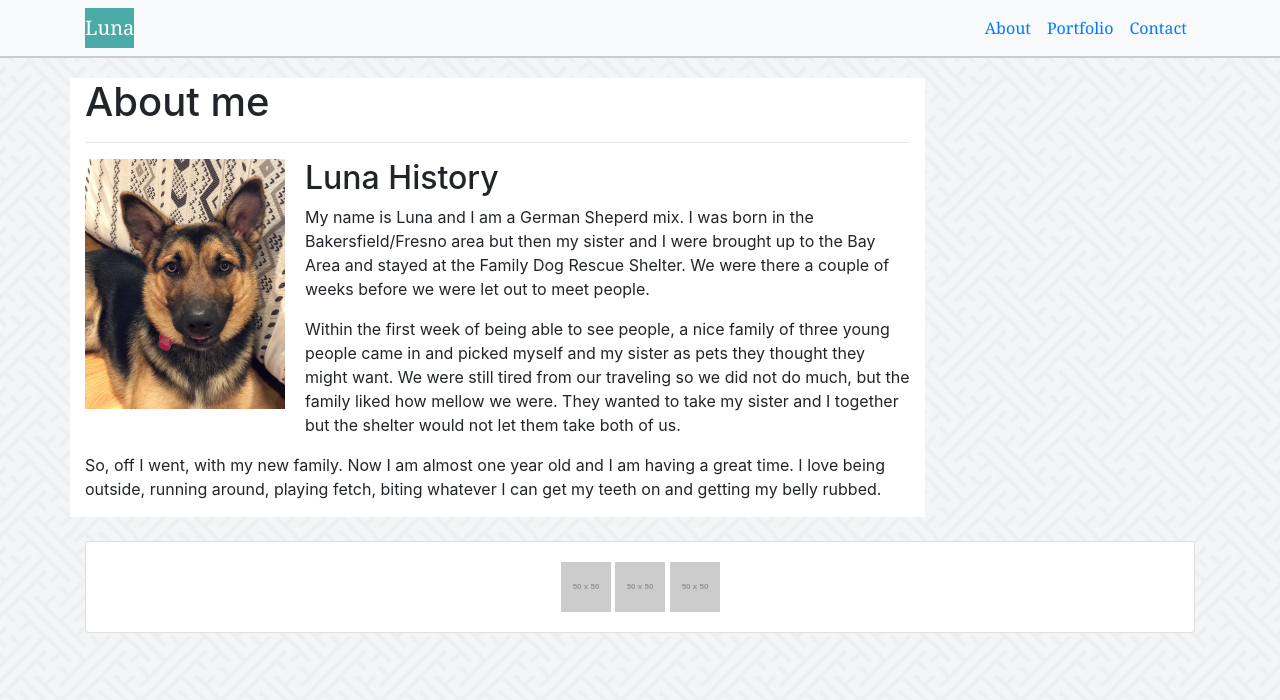
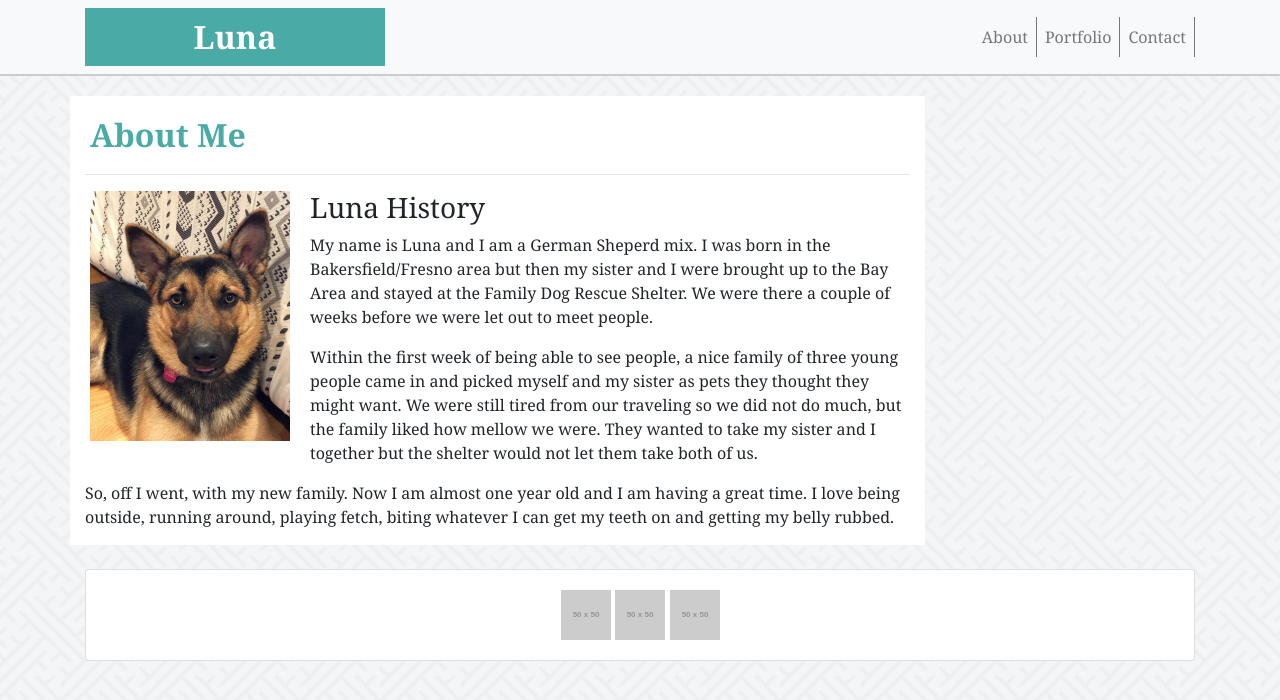
Before and after one commit to sfds1/bootstraphw, a plain HTML site: page index.html in a window 1280 px wide. Drawn offline with nearby package versions, Linux system fonts and the light colour scheme; placeholder pictures from the web are drawn by us; files whose address does not match are found by name.

Commit message:
index file 50% done

```diff
--- a/assets/css/style.css
+++ b/assets/css/style.css
@@ -4,8 +4,24 @@
     font-family: Georgia, 'Times New Roman', Times, serif;
 }
 
-.lunabrand {
+/* About, Portfolio, Contact styling */
 
+#navbarLinks{
+
+    color: #777777;
+    border-right: 1px solid #777777 ;
+
+}
+
+
+/*  How to make the green color be the same as the navbar height? */
+
+.h1 {
+
+    width: 300px;
+    font-size: 24pt;
+    font-weight:bold;
+    text-align: center;
     color: white;
     background-color: #4aaaa5;
 }
@@ -19,13 +35,20 @@ body{
 
     background-color: white;
     margin-top: 20px;
+    font-family: Georgia, 'Times New Roman', Times, serif;
+
 }
 
-
+h2{
+    margin: 20px 20px 20px 5px;
+    font-size: 24pt;
+    font-weight:bold;
+    color: #4aaaa5;
+}
 #lunapic {
 
     width: 200px;
     height: 250px;
     float: left;
-    margin: 0px 20px 20px 0px;
+    margin: 0px 20px 20px 5px;
 }
--- a/index.html
+++ b/index.html
@@ -18,26 +18,24 @@
 
 <body>
 
-  <!-- NavBar (copied and pasted from WC3) -->
-  <!-- Static navbar -->
+
+  <!-- Navbar -->
   <nav class="navbar navbar-expand-lg bg-light">
+
+    <!-- Navbar brand -->
     <div class="container">
-      <a class="navbar-brand lunabrand" href="#">Luna</a>
-      <button class="navbar-toggler" data-toggle="collapse" data-target="#navbarSupportedContent"
-        aria-controls="navbarSupportedContent" aria-expanded="false" aria-label="Toggle navigation">
-        <span class="navbar-toggler-icon"></span>
-      </button>
+        <span class="navbar-brand mb-0 h1">Luna</span>
 
-      <div class="collapse navbar-collapse" id="navbarSupportedContent">
+      <div class="collapse navbar-collapse" >
         <ul class="navbar-nav ml-auto">
           <li class="nav-item active">
-            <a class="nav-link" href="index.html">About </a>
+            <a class="nav-link" id="navbarLinks" href="index.html">About </a>
           </li>
           <li class="nav-item">
-            <a class="nav-link" href="portfolio.html">Portfolio </a>
+            <a class="nav-link" id="navbarLinks" href="portfolio.html">Portfolio </a>
           </li>
           <li class="nav-item">
-            <a class="nav-link" href="contact.html">Contact </a>
+            <a class="nav-link" id="navbarLinks" href="contact.html">Contact </a>
           </li>
         </ul>
       </div>
@@ -48,11 +46,11 @@
   <div class="container">
     <div class="row">
       <div class="col-lg-9 main">
-        <h1>About me</h1>
+        <h2>About Me</h2>
         <hr />
         <img id="lunapic" src="../hw2/assets/luna.jpg">
 
-        <h2>Luna History</h2>
+        <h3>Luna History</h3>
         <p>My name is Luna and I am a German Sheperd mix. I was born in the Bakersfield/Fresno area but then my sister
           and I were
           brought up to the Bay Area and stayed at the Family Dog Rescue Shelter. We were there a couple of weeks before
```
Also changed, not shown: 1 other file.
